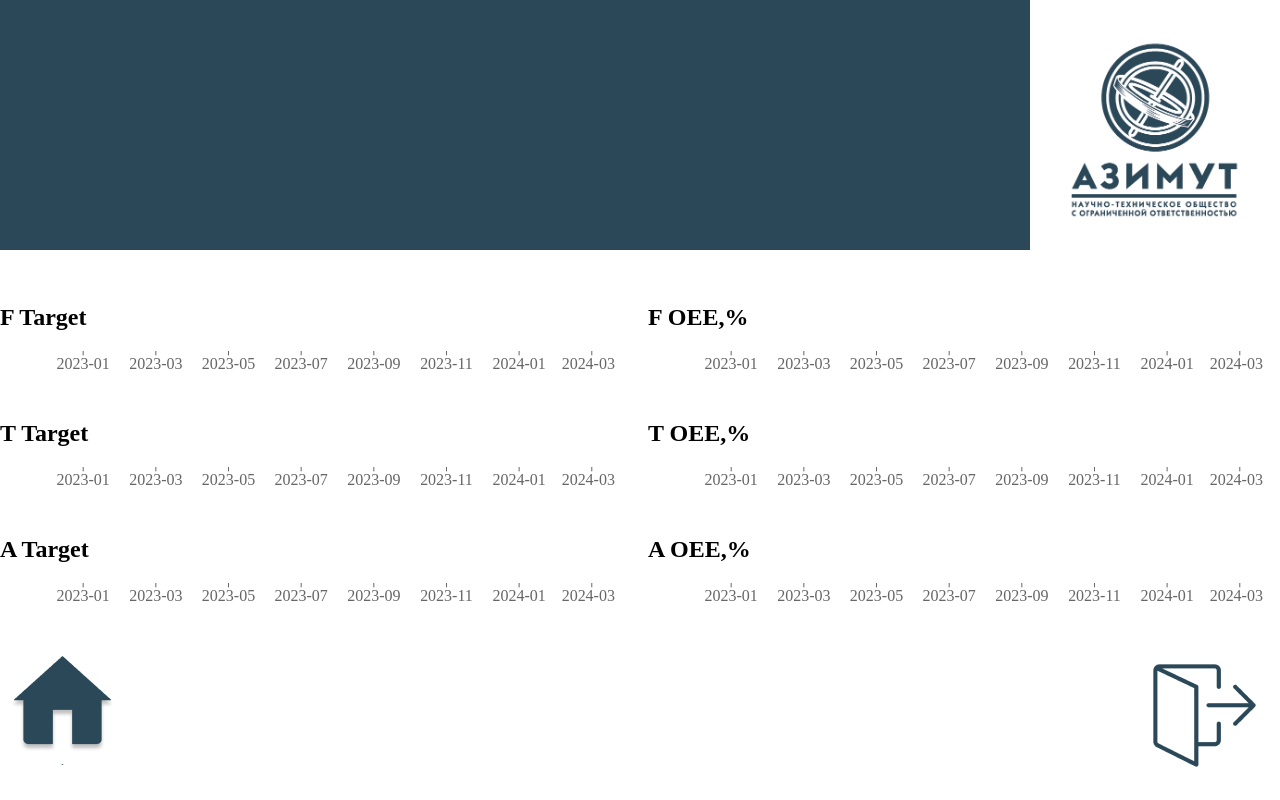
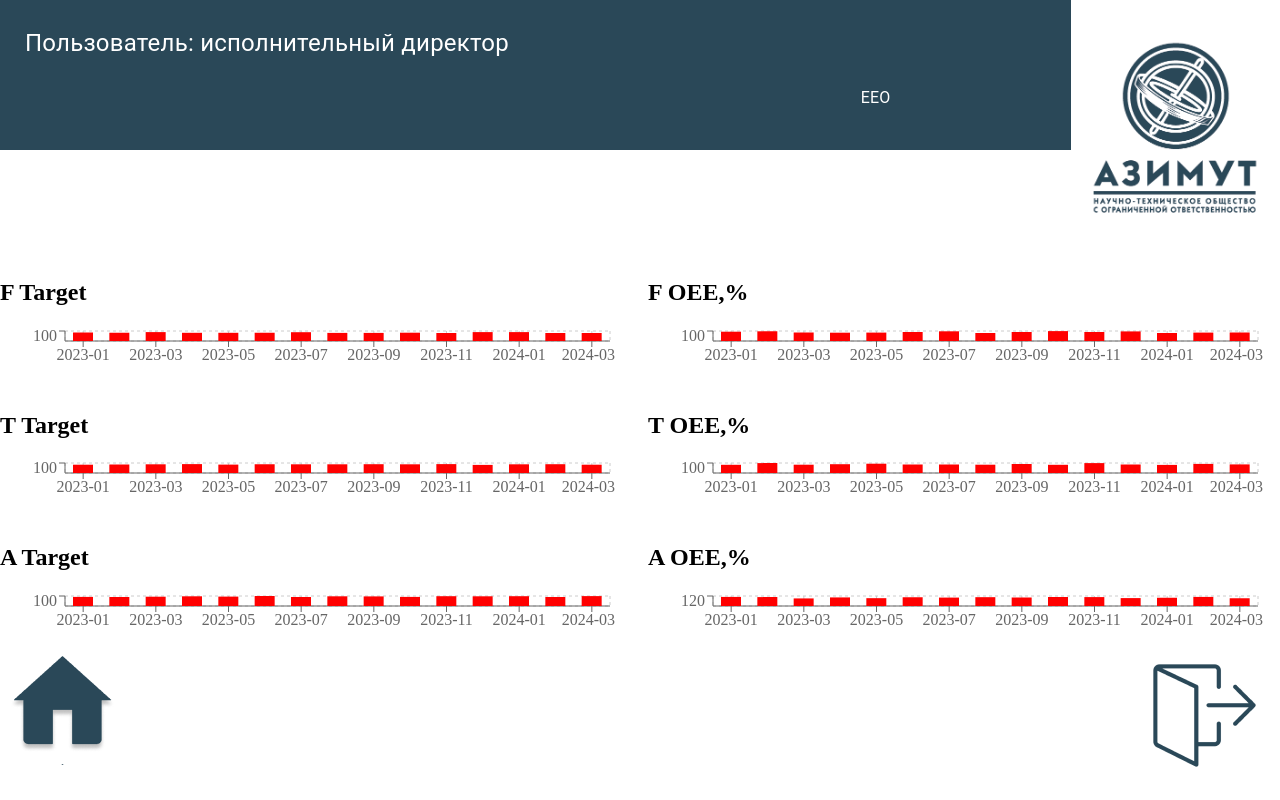
Before and after one commit to i-c-winner/observer, a React app: page /oee in a window 1280 px wide. Built offline with nearby package versions, Linux system fonts and the light colour scheme; the HTML template or start-up script is replaced by a standard one.

Commit message:
feat: Исправит и дополнит  header

```diff
--- a/src/entities/graphs/BarGraph.tsx
+++ b/src/entities/graphs/BarGraph.tsx
@@ -20,7 +20,7 @@
   }
 
   function getHeight() {
-    return (window.innerHeight - 700) / 3
+    return (window.innerHeight - 650) / 3
   }
 
   return <BarChart width={getWidth()} height={getHeight()} data={props.data}>
--- a/src/pages/EnterPage.tsx
+++ b/src/pages/EnterPage.tsx
@@ -1,9 +1,9 @@
-import { BarHeader } from "../widgets/headers";
 import { Box, Button } from "@mui/material";
 import { useNavigate } from "react-router-dom";
 import { styled } from "@mui/material";
 import {useAuth} from "../app/context/auth-context";
 import { Footer } from "../widgets/footer/Footer";
+import {Header} from "../widgets/headers/Header";
 
 function EnterPage() {
   const {logout}=useAuth()
@@ -23,7 +23,7 @@
     justifyContent: "space-between",
     flexFlow: "column"
   }}>
-    <BarHeader name='' titles={[]}/>
+    <Header />
 
     <Box sx={{
       display: 'flex',
--- a/src/pages/Loginin.tsx
+++ b/src/pages/Loginin.tsx
@@ -2,7 +2,7 @@
 import { Box, Button, TextField, Typography } from "@mui/material";
 import { useRef, useState } from "react";
 import { useNavigate } from "react-router-dom";
-import { BarHeader } from "../widgets/headers";
+import {Header} from "../widgets/headers/Header";
 import "./styles.scss"
 
 function Loginin() {
@@ -30,7 +30,7 @@
 
   }
   return <Box>
-    <BarHeader name={''} titles={[]}/>
+    <Header />
     <Box
       sx={{
         paddingTop: '150px',
--- a/src/pages/graphs/OEE.tsx
+++ b/src/pages/graphs/OEE.tsx
@@ -47,7 +47,7 @@
       justifyContent: "space-between",
       height: "100vh"
     }}>
-      <BarHeader name="" titles={[]}/>
+      <BarHeader person="Пользователь: исполнительный директор" title="EEO"/>
      <Grid container spacing={2}>
       {keys.map((key: any) => {
         if (key !== 'Month') {
--- a/src/widgets/headers/BarHeader.tsx
+++ b/src/widgets/headers/BarHeader.tsx
@@ -10,18 +10,42 @@
       display: "flex",
       justifyContent: "space-between",
       alignItems: "center",
-      background: "#2A4858",
+
     }}
   >
-    <h3>{props.name}</h3>
-    {props.titles.map((title) => <Typography key={title} classes={{
-      root: 'bar-graphe bar-graphe__name'
-    }} color='white'>{title}</Typography>)}
+
+    <Box sx={{
+      width: '100vw'
+    }}>
+      <Box sx={{
+        height: '150px',
+        width: "100%",
+        background: "#2A4858",
+
+      }}>
+        <Typography sx={{
+          fontSize: "1.5rem",
+          padding: "25px"
+        }} color="white">{props.person}</Typography>
+        <Typography sx={{
+          margin: "0 10px 0 auto",
+          width: '200px'
+        }} color="white">{props.title}</Typography>
+
+      </Box>
+      <Box
+        sx={{height: '100px'}}
+      >
+
+
+      </Box>
+    </Box>
     <div onClick={() => {
       navigate('/enter')
     }}
-      className='logo__bar logo__bar_header'
+         className='logo__bar logo__bar_bar-header'
     ></div>
+
 
   </Box>
 
--- /dev/null
+++ b/src/widgets/headers/Header.tsx
@@ -0,0 +1,26 @@
+import { IBarHeader } from "../types";
+import { Box, Typography } from "@mui/material";
+import { useNavigate } from "react-router-dom";
+import '../styles.scss'
+
+function Header() {
+  const navigate = useNavigate()
+  return <Box
+    sx={{
+      display: "flex",
+      justifyContent: "flex-end",
+      alignItems: "center",
+      background: "#2A4858",
+      height: '250px'
+    }}
+  >
+    <div onClick={() => {
+      navigate('/enter')
+    }}
+         className='logo__bar logo__bar_header'
+    ></div>
+  </Box>
+
+}
+
+export { Header }
--- a/src/widgets/styles.scss
+++ b/src/widgets/styles.scss
@@ -1,5 +1,5 @@
 .logo__bar {
-  &_header {
+
   width: 250px;
   height: 250px;
   background-size: cover;
@@ -8,6 +8,11 @@
   &:hover {
     cursor: pointer;
   }
+  &_header {
+
+  }
+  &_bar-header{
+    background-position: top;
   }
 }
 
--- a/src/widgets/types.ts
+++ b/src/widgets/types.ts
@@ -1,6 +1,6 @@
 interface IBarHeader {
-  name: string,
-  titles: string[],
+  person: string,
+  title: string,
 
 }
 
```
Lines whose indentation alone changed are shown as unchanged.
